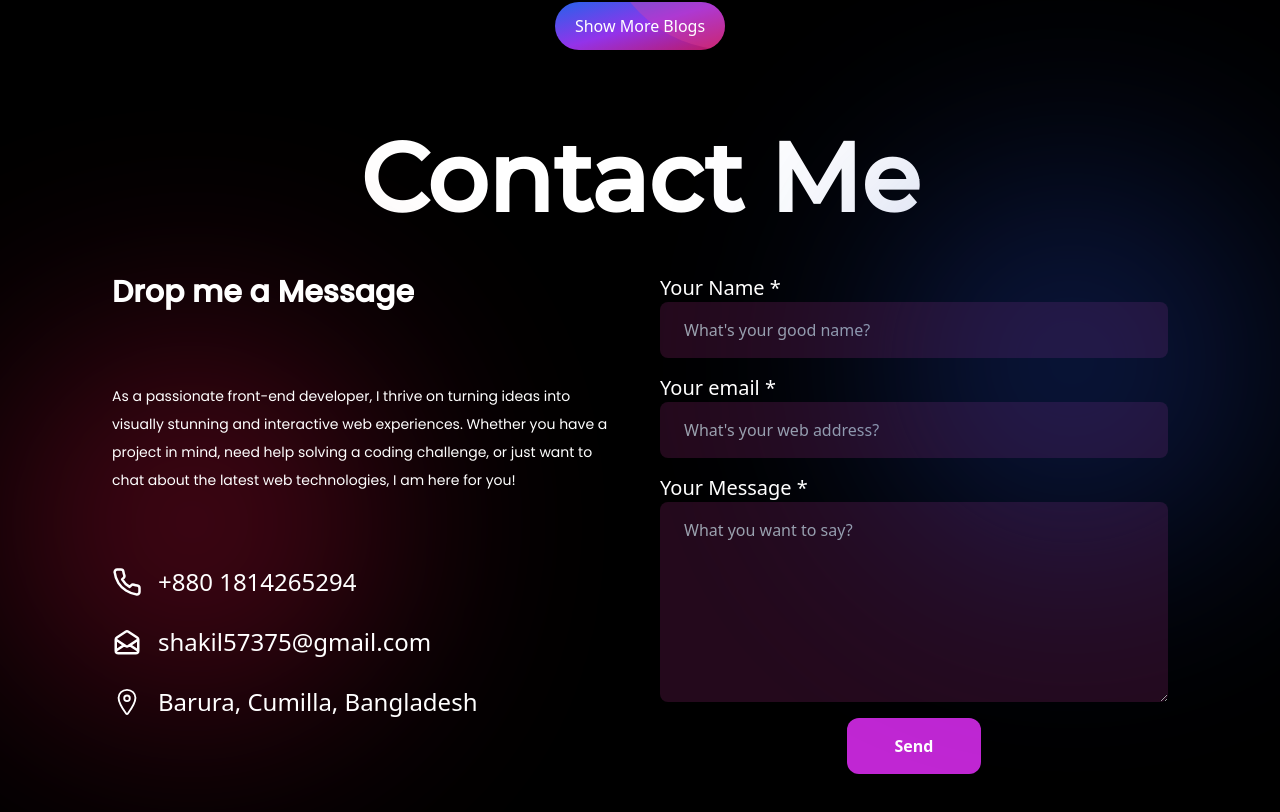
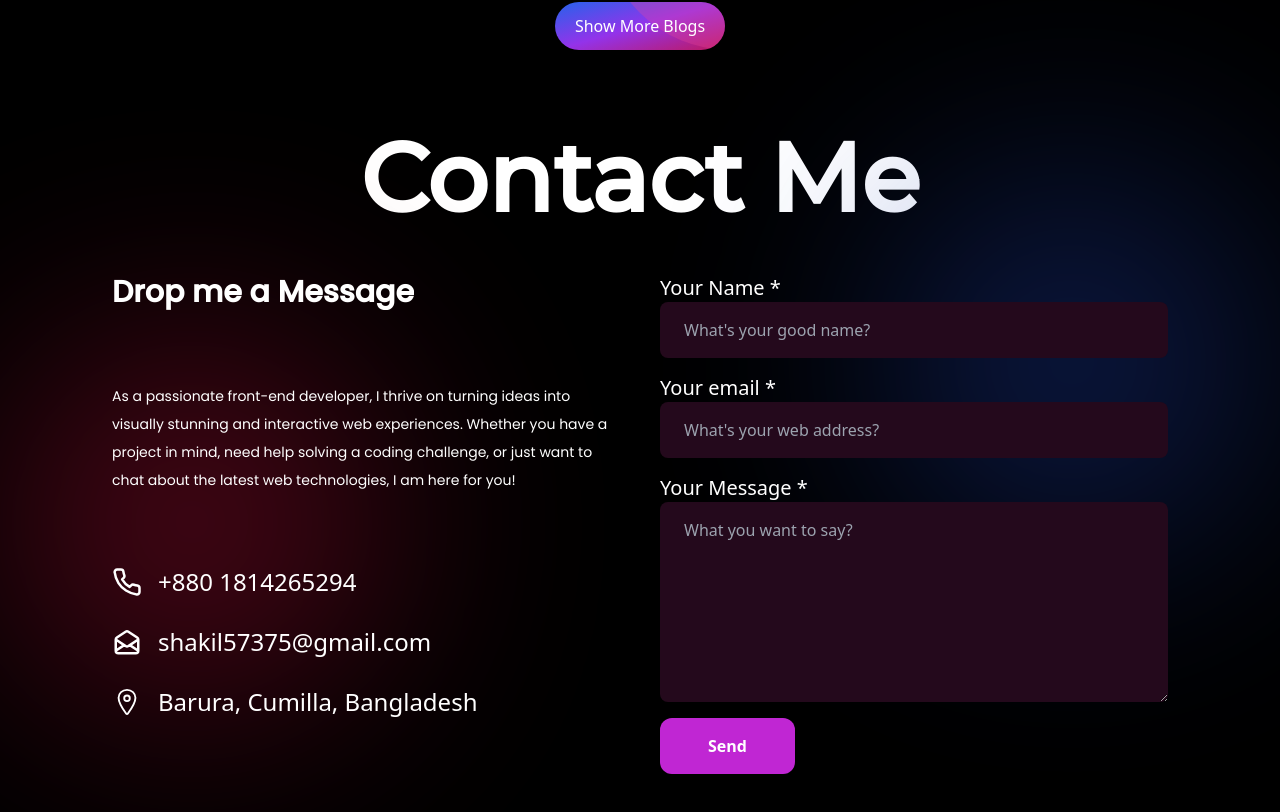
Before and after one commit to Shakil57375/shakil-s_portfolio, a React (Vite) app: page / in a window 1280 px wide. Shown: the part 6106-6918 px from the top of the page. Built offline with nearby package versions, Linux system fonts and the light colour scheme; a web font is replaced by a local one.

Commit message:
animaiton added on the contact

```diff
--- a/src/Components/BlogCard.jsx
+++ b/src/Components/BlogCard.jsx
@@ -1,4 +1,6 @@
-import { useState } from "react";
+import { useEffect, useState } from "react";
+import AOS from "aos";
+import "aos/dist/aos.css";
 import RevealAnimation from "./Animation/RevealAnimation";
 /* eslint-disable react/prop-types */
 const BlogCard = ({ id, title, description, image }) => {
@@ -10,9 +12,15 @@ const BlogCard = ({ id, title, description, image }) => {
       [blogId]: !prevState[blogId],
     }));
   };
+  useEffect(() => {
+    AOS.init();
+  }, []);
   return (
     <div className="lg:w-[600px] w-full  text-white z-50">
       <img
+      data-aos="flip-left"
+      data-aos-easing="ease-out-cubic"
+      data-aos-duration="1000"
         className="w-full h-[300px] rounded-3xl"
         src={image}
         alt={`Blog ${id}`}
--- a/src/Components/Contact.jsx
+++ b/src/Components/Contact.jsx
@@ -1,8 +1,10 @@
-import { useRef } from "react";
+import { useEffect, useRef } from "react";
 import emailjs from "@emailjs/browser";
 import SectionTitle from "../Utils/SectionTitle";
 import { useState } from "react";
 import { FiPhone } from "react-icons/fi";
+import AOS from "aos";
+import "aos/dist/aos.css";
 import { HiOutlineMailOpen } from "react-icons/hi";
 import { IoLocationOutline } from "react-icons/io5";
 import Swal from "sweetalert2";
@@ -65,6 +67,9 @@ const Contact = () => {
         }
       );
   };
+  useEffect(() => {
+    AOS.init();
+  }, []);
   return (
     <section
       id="contactMe"
@@ -72,7 +77,9 @@ const Contact = () => {
     >
       <SectionTitle
         titleFirstWord={"Contact Me"}
-        titleFirstClassName={"lg:text-8xl text-6xl font-bold lg:font-extrabold font-Montserrat"}
+        titleFirstClassName={
+          "lg:text-8xl text-6xl font-bold lg:font-extrabold font-Montserrat"
+        }
         divClassName={"left-28 flex justify-center "}
       ></SectionTitle>
       <GradientBackground
@@ -132,6 +139,7 @@ const Contact = () => {
                   </span>
                 </RevealAnimation>
                 <input
+                  data-aos="fade-up"
                   type="text"
                   required
                   name="name"
@@ -148,6 +156,7 @@ const Contact = () => {
                   </span>
                 </RevealAnimation>
                 <input
+                  data-aos="fade-up"
                   type="email"
                   required
                   name="email"
@@ -164,6 +173,7 @@ const Contact = () => {
                   </span>
                 </RevealAnimation>
                 <textarea
+                  data-aos="fade-up"
                   rows={7}
                   name="message"
                   required
@@ -173,12 +183,14 @@ const Contact = () => {
                   className=" py-4 px-6 placeholder:text-gray-400 border-none focus:border-none rounded-lg font-medium bg-[rgba(36,9,28,255)] outline-none focus:outline-none text-white lg:w-full w-96"
                 />
               </label>
+              <RevealAnimation>
                 <button
                   type="submit"
                   className="py-4 px-12 rounded-xl bg-fuchsia-600 text-white w-fit  font-bold shadow-lg mx-auto"
                 >
                   {loading ? "Sending..." : "Send"}
                 </button>
+              </RevealAnimation>
             </form>
           </div>
         </div>
--- a/src/Components/ProjectCard.jsx
+++ b/src/Components/ProjectCard.jsx
@@ -26,6 +26,7 @@ const ProjectCard = ({
 
   const imageScale = useTransform(scrollYProgress, [0, 1], [2, 1]);
   const scale = useTransform(progress, range, [1, targetScale]);
+
 
   return (
     <div ref={container} className="cardContainer text-white">
@@ -69,7 +70,10 @@ const ProjectCard = ({
           </div>
           <div className="imageContainer">
             <motion.div className="screen" style={{ scale: imageScale }}>
-              <img src={src} alt="image" />
+              <img
+                src={src}
+                alt="image"
+              />
             </motion.div>
           </div>
         </div>
```
Lines whose indentation alone changed are shown as unchanged.
